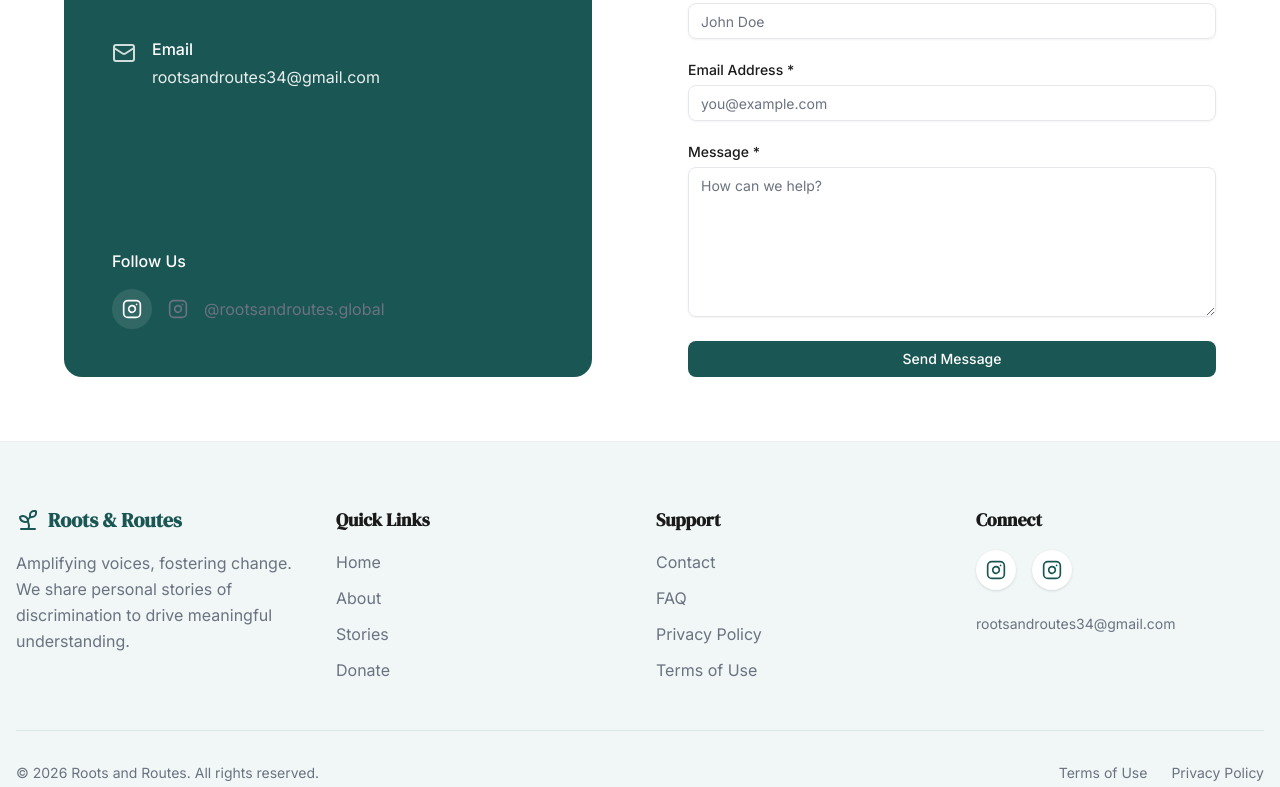
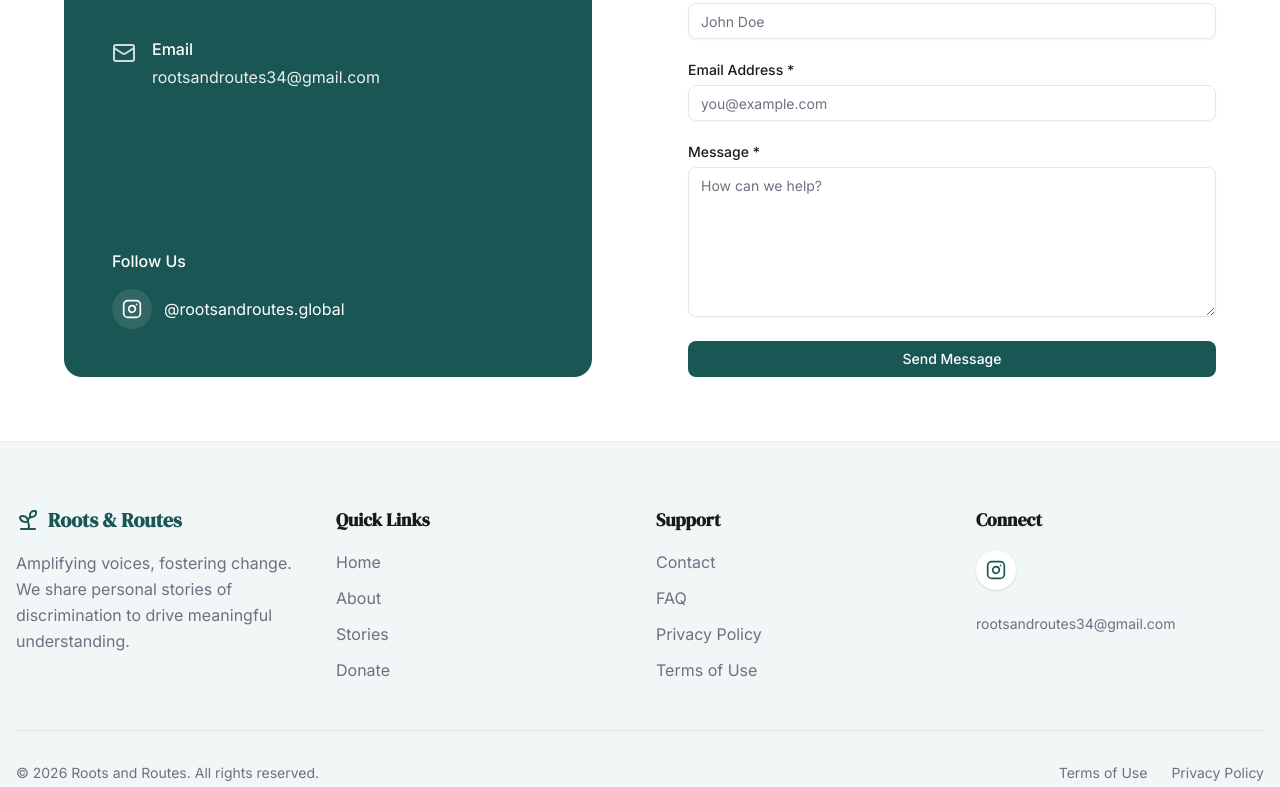
Before and after one commit to BurhanCantCode/RootsAndRoutes, a Next.js app: page /contact in a window 1280 px wide. Shown: the part 460-1247 px from the top of the page. Built offline with nearby package versions, Linux system fonts and the light colour scheme.

Commit message:
feat: Update Contact page and form to enhance email functionality and improve Instagram link layout

```diff
--- a/app/contact/page.tsx
+++ b/app/contact/page.tsx
@@ -35,15 +35,12 @@ export default function ContactPage() {
 
                         <div className="mt-12">
                             <h3 className="font-medium mb-4">Follow Us</h3>
-                            <div className="flex gap-4">
-                                <a href="https://www.instagram.com/rootsandroutes.global?igsh=MWQ0ODd0NzRjb3dpdQ%3D%3D&utm_source=qr" target="_blank" rel="noopener noreferrer" className="w-10 h-10 bg-white/10 hover:bg-white/20 rounded-full flex items-center justify-center transition-colors">
+                            <a href="https://www.instagram.com/rootsandroutes.global?igsh=MWQ0ODd0NzRjb3dpdQ%3D%3D&utm_source=qr" target="_blank" rel="noopener noreferrer" className="flex items-center gap-3 hover:opacity-80 transition-opacity">
+                                <div className="w-10 h-10 bg-white/10 hover:bg-white/20 rounded-full flex items-center justify-center transition-colors">
                                     <Instagram className="w-5 h-5" />
-                                </a>
-                                <a href="https://www.instagram.com/rootsandroutes.global?igsh=MWQ0ODd0NzRjb3dpdQ%3D%3D&utm_source=qr" target="_blank" rel="noopener noreferrer" className="flex items-center gap-4 text-muted-foreground hover:text-primary transition-colors">
-                                    <Instagram className="w-5 h-5" />
-                                    <span>@rootsandroutes.global</span>
-                                </a>
-                            </div>
+                                </div>
+                                <span>@rootsandroutes.global</span>
+                            </a>
                         </div>
                     </div>
 
--- a/components/forms/ContactForm.tsx
+++ b/components/forms/ContactForm.tsx
@@ -32,8 +32,9 @@ export function ContactForm() {
     })
 
     function onSubmit(values: z.infer<typeof formSchema>) {
-        console.log(values)
-        alert("Message sent! (Simulation)")
+        const subject = encodeURIComponent(`Contact from ${values.name}`)
+        const body = encodeURIComponent(`From: ${values.name} (${values.email})\n\n${values.message}`)
+        window.location.href = `mailto:rootsandroutes34@gmail.com?subject=${subject}&body=${body}`
     }
 
     return (
--- a/components/layout/Footer.tsx
+++ b/components/layout/Footer.tsx
@@ -70,9 +70,6 @@ export function Footer() {
                             <a href="https://www.instagram.com/rootsandroutes.global?igsh=MWQ0ODd0NzRjb3dpdQ%3D%3D&utm_source=qr" target="_blank" rel="noopener noreferrer" className="h-10 w-10 rounded-full bg-white flex items-center justify-center text-primary hover:bg-primary hover:text-white transition-colors shadow-sm">
                                 <Instagram className="h-5 w-5" />
                             </a>
-                            <a href="https://www.instagram.com/rootsandroutes.global?igsh=MWQ0ODd0NzRjb3dpdQ%3D%3D&utm_source=qr" target="_blank" rel="noopener noreferrer" className="h-10 w-10 rounded-full bg-white flex items-center justify-center text-primary hover:bg-primary hover:text-white transition-colors shadow-sm">
-                                <Instagram className="h-5 w-5" />
-                            </a>
                         </div>
                         <p className="text-sm text-muted-foreground">
                             <a href="mailto:rootsandroutes34@gmail.com" className="hover:underline">rootsandroutes34@gmail.com</a>
```
